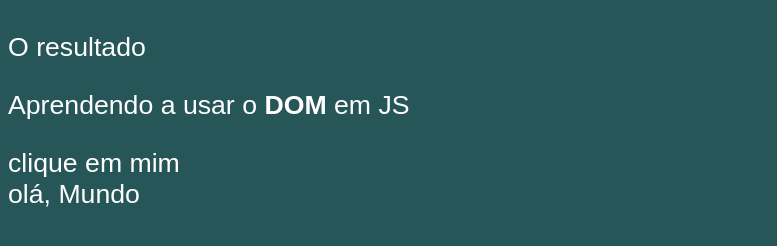
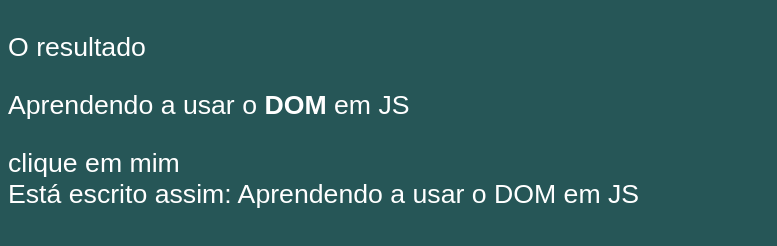
Before and after one commit to michaelcoitim/CursoEmVideoJS, a plain HTML site: page aula09/exe005.html in a window 1280 px wide. Shown: the part 100-346 px from the top of the page, without its empty margins (0-777 px from the left). Drawn offline with Linux system fonts and the light colour scheme.

Commit message:
Primeiros comandos DOM

```diff
--- a/aula09/exe005.html
+++ b/aula09/exe005.html
@@ -20,7 +20,9 @@
     <p>Aprendendo a usar o <strong>DOM</strong> em JS</p>
     <div>clique em mim</div>
     <script>
-        window.document.writeln("olá, Mundo")
+        var p1 = document.getElementsByTagName('p')[1]
+        //window.document.writeln("olá, Mundo")
+        window.document.writeln('Está escrito assim: '+ p1.innerText)
     </script>
 
 </body>
```
Also changed, not shown: SlecionandoObjetosDOM.jpg (added).
